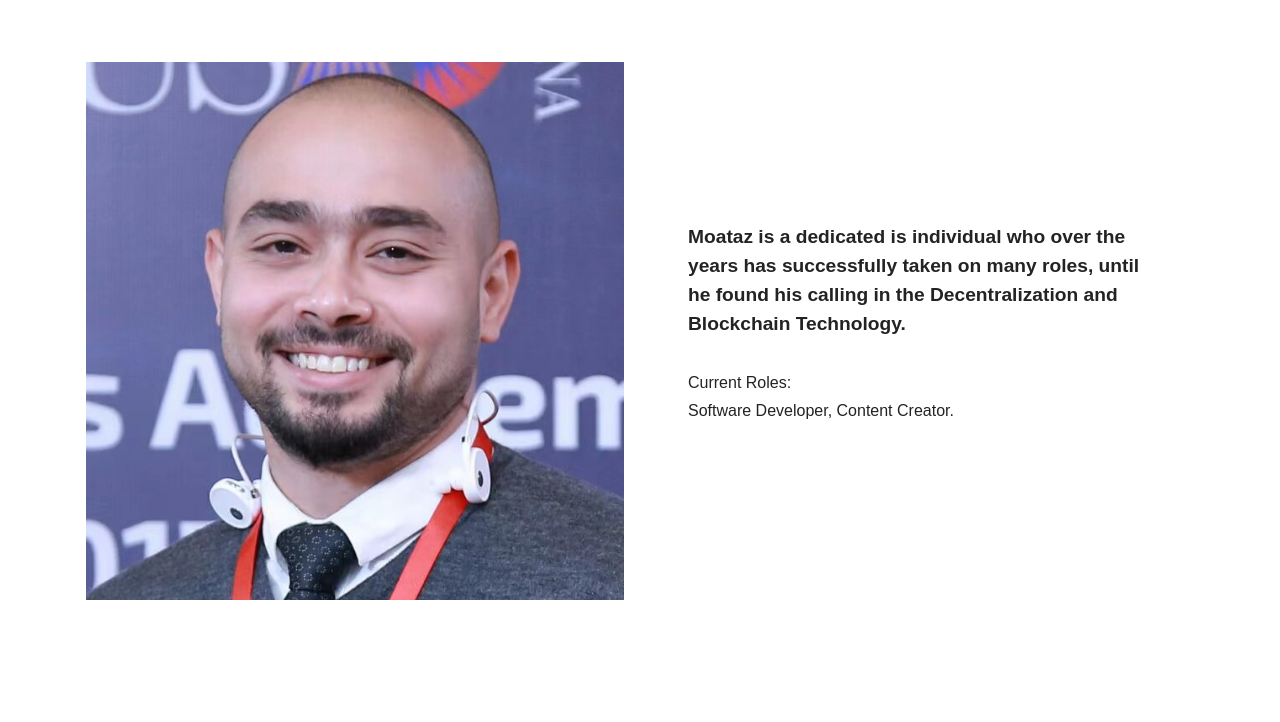
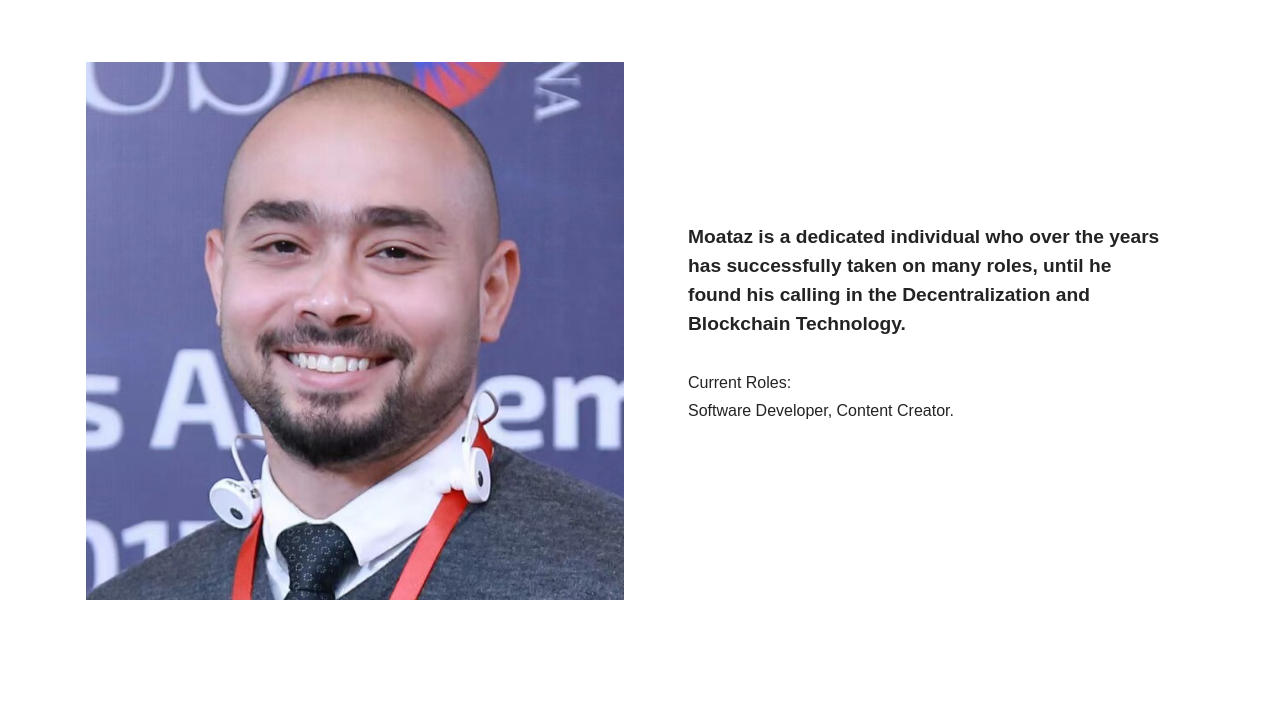
Before and after one commit to Molaoshi/Portfolio-Page, a plain HTML site: page index.html in a window 1280 px wide. Shown: the part 78-800 px from the top of the page. Drawn offline with Linux system fonts and the light colour scheme; files whose address does not match are found by name; a web font is replaced by a local one.

Commit message:
Update index.html

```diff
--- a/index.html
+++ b/index.html
@@ -80,7 +80,7 @@
             </div>
             <div class="col-12 col-md">
                 <div class="text-wrapper">
-                    <p class="mbr-text mbr-fonts-style mb-4 display-7"><strong>Moataz is a dedicated is individual who over the years has successfully taken on many roles, until he found his calling in the Decentralization and Blockchain Technology.</strong></p>
+                    <p class="mbr-text mbr-fonts-style mb-4 display-7"><strong>Moataz is a dedicated individual who over the years has successfully taken on many roles, until he found his calling in the Decentralization and Blockchain Technology.</strong></p>
                     <p class="name mbr-fonts-style mb-1 display-4">Current Roles:<br></p>
                     <p class="position mbr-fonts-style display-4">Software Developer, Content Creator.</p>
                 </div>
```
